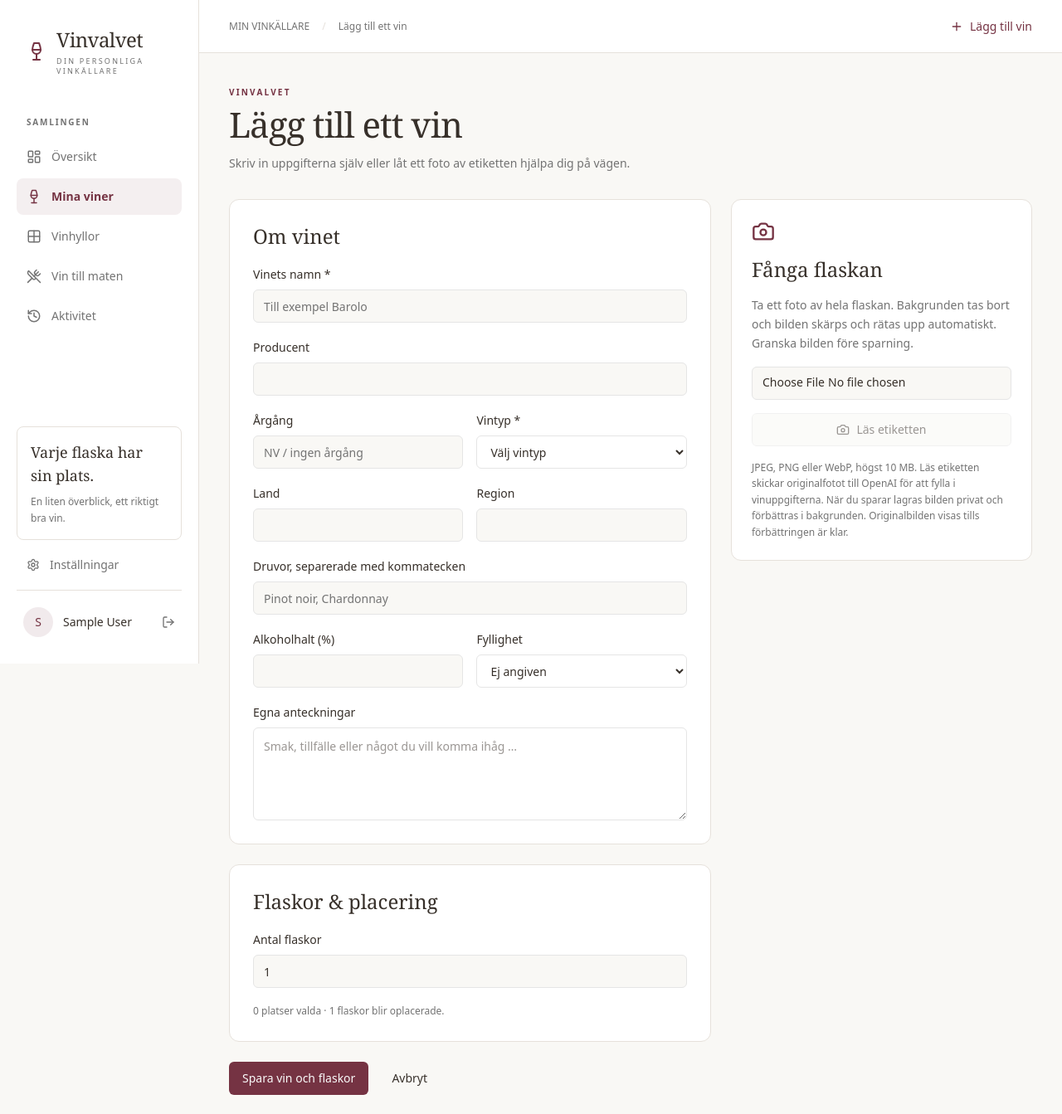
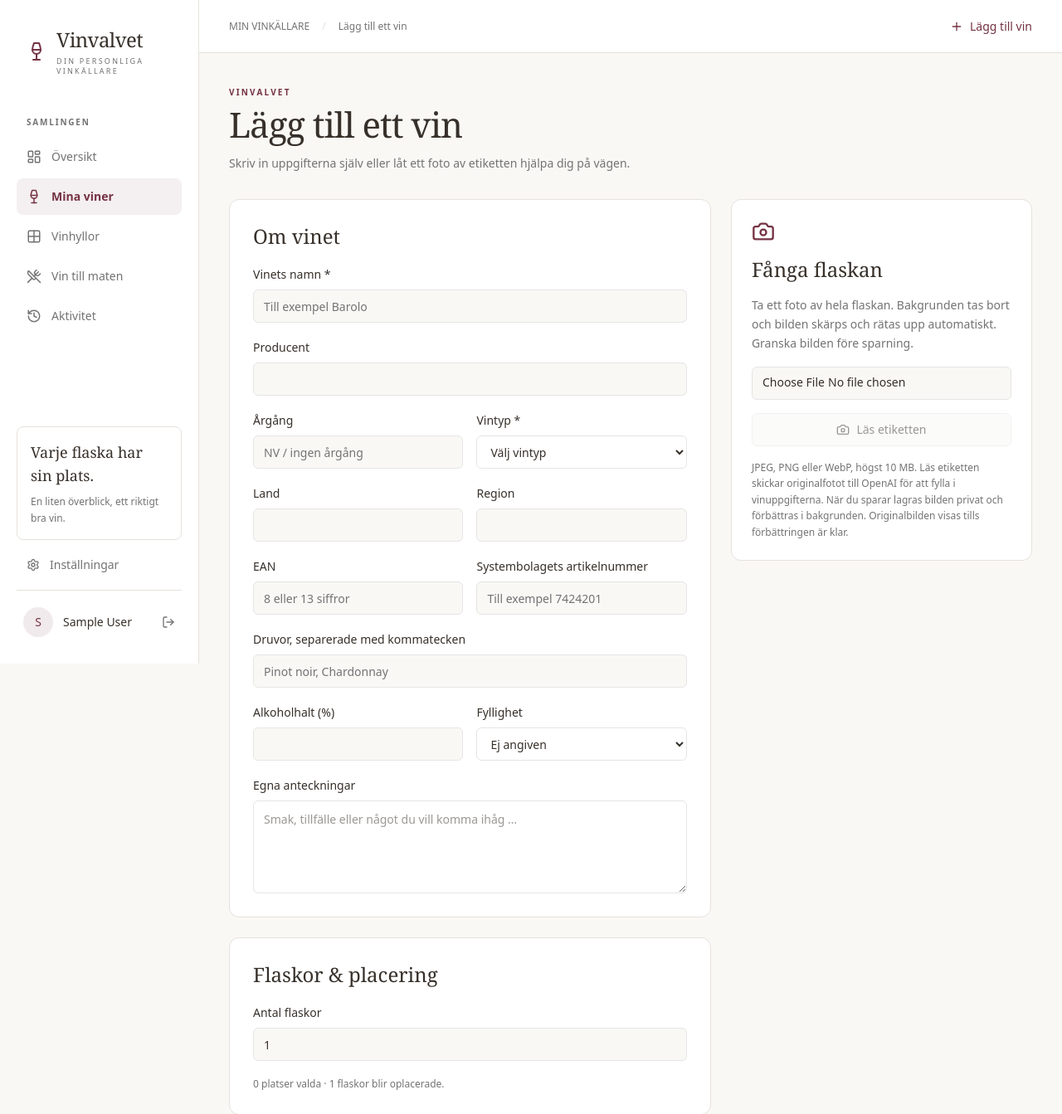
Before and after one commit to tobiaso88/vinvalvet, a Laravel app: page /wines/create in a window 1280 px wide. Shown: the top 1343 px of the page at 83% size. Before the commit the page ends 1320 px from the top, so only its background shows below. Run offline with Laravel 12, Linux system fonts and the light colour scheme; the visitor is signed in with stand-in values (Sample User, id 1); data that the repository does not hold is empty; style sheets or scripts are compiled from the project's sources; some libraries are stand-ins or nearby versions; some web fonts are replaced.

Commit message:
Add wine product identifiers

```diff
--- a/app/Http/Controllers/WineController.php
+++ b/app/Http/Controllers/WineController.php
@@ -28,7 +28,7 @@ class WineController extends Controller
         if ($request->filled('q')) {
             $term = '%'.mb_substr($request->string('q')->toString(), 0, 255).'%';
             $query->where(function ($q) use ($term) {
-                foreach (['name', 'producer', 'country', 'region'] as $field) {
+                foreach (['name', 'producer', 'country', 'region', 'ean', 'systembolaget_number'] as $field) {
                     $q->orWhere($field, 'like', $term);
                 }
                 $q->orWhereHas('grapes', fn ($g) => $g->where('name', 'like', $term));
--- a/app/Http/Requests/WineRequest.php
+++ b/app/Http/Requests/WineRequest.php
@@ -27,6 +27,8 @@ class WineRequest extends FormRequest
             'name' => ['required', 'string', 'max:255'], 'producer' => ['nullable', 'string', 'max:255'],
             'vintage' => ['nullable', 'integer', 'between:1800,'.date('Y')], 'type' => ['required', Rule::enum(WineType::class)],
             'country' => ['nullable', 'string', 'max:255'], 'region' => ['nullable', 'string', 'max:255'],
+            'ean' => ['nullable', 'string', 'regex:/^(?:\d{8}|\d{13})$/'],
+            'systembolaget_number' => ['nullable', 'string', 'max:20', 'regex:/^\d+$/'],
             'alcohol' => ['nullable', 'numeric', 'between:0,30'], 'body' => ['nullable', Rule::enum(WineBody::class)],
             'notes' => ['nullable', 'string', 'max:5000'], 'grapes' => ['present', 'array', 'max:20'],
             'grapes.*' => ['required', 'string', 'max:100', 'distinct:ignore_case'],
--- a/app/Models/Wine.php
+++ b/app/Models/Wine.php
@@ -14,7 +14,7 @@ class Wine extends Model
 {
     use HasFactory;
 
-    protected $fillable = ['name', 'producer', 'vintage', 'type', 'country', 'region', 'alcohol', 'body', 'notes'];
+    protected $fillable = ['name', 'producer', 'vintage', 'type', 'country', 'region', 'ean', 'systembolaget_number', 'alcohol', 'body', 'notes'];
 
     protected $hidden = ['label_path'];
 
--- a/database/factories/WineFactory.php
+++ b/database/factories/WineFactory.php
@@ -11,6 +11,6 @@ class WineFactory extends Factory
 {
     public function definition(): array
     {
-        return ['user_id' => User::factory(), 'name' => fake()->words(2, true), 'producer' => fake()->company(), 'vintage' => 2020, 'type' => WineType::Red, 'country' => 'Frankrike', 'body' => WineBody::Medium];
+        return ['user_id' => User::factory(), 'name' => fake()->words(2, true), 'producer' => fake()->company(), 'vintage' => 2020, 'type' => WineType::Red, 'country' => 'Frankrike', 'ean' => fake()->ean13(), 'systembolaget_number' => (string) fake()->numberBetween(1000, 9999999), 'body' => WineBody::Medium];
     }
 }
--- a/resources/js/pages/wines/form.tsx
+++ b/resources/js/pages/wines/form.tsx
@@ -16,6 +16,8 @@ export default function WineForm({ wine, racks }: { wine: Wine | null; racks: Ra
         type: wine?.type ?? ('' as WineType | ''),
         country: wine?.country ?? '',
         region: wine?.region ?? '',
+        ean: wine?.ean ?? '',
+        systembolaget_number: wine?.systembolaget_number ?? '',
         alcohol: wine?.alcohol?.toString() ?? '',
         body: wine?.body ?? ('' as WineBody | ''),
         notes: wine?.notes ?? '',
@@ -134,6 +136,26 @@ export default function WineForm({ wine, racks }: { wine: Wine | null; racks: Ra
                             </Field>
                             <Field label="Region">
                                 <Input value={form.data.region} onChange={(e) => form.setData('region', e.target.value)} />
+                            </Field>
+                        </div>
+                        <div className="grid gap-4 sm:grid-cols-2">
+                            <Field label="EAN" error={form.errors.ean}>
+                                <Input
+                                    inputMode="numeric"
+                                    maxLength={13}
+                                    value={form.data.ean}
+                                    onChange={(e) => form.setData('ean', e.target.value)}
+                                    placeholder="8 eller 13 siffror"
+                                />
+                            </Field>
+                            <Field label="Systembolagets artikelnummer" error={form.errors.systembolaget_number}>
+                                <Input
+                                    inputMode="numeric"
+                                    maxLength={20}
+                                    value={form.data.systembolaget_number}
+                                    onChange={(e) => form.setData('systembolaget_number', e.target.value)}
+                                    placeholder="Till exempel 7424201"
+                                />
                             </Field>
                         </div>
                         <Field label="Druvor, separerade med kommatecken">
--- a/resources/js/pages/wines/show.tsx
+++ b/resources/js/pages/wines/show.tsx
@@ -38,6 +38,8 @@ export default function WineShow({ wine, racks }: { wine: Wine; racks: Rack[] })
                             ['Region', wine.region],
                             ['Årgång', wine.vintage ?? 'NV'],
                             ['Druvor', wine.grapes.map((g) => g.name).join(', ')],
+                            ['EAN', wine.ean],
+                            ['Systembolagets artikelnummer', wine.systembolaget_number],
                             ['Fyllighet', wine.body ? wineBodies[wine.body] : null],
                             ['Alkohol', wine.alcohol != null ? wine.alcohol + ' %' : null],
                             ['Flaskor hemma', available.length],
--- a/resources/js/types/wine.ts
+++ b/resources/js/types/wine.ts
@@ -10,6 +10,8 @@ export interface Wine {
     type: WineType;
     country: string | null;
     region: string | null;
+    ean: string | null;
+    systembolaget_number: string | null;
     alcohol: number | null;
     body: WineBody | null;
     notes: string | null;
```
Also changed, not shown: tests/Feature/Vinvalvet/InventoryTest.php (+12 -2 lines), tests/frontend/cellar.test.tsx (+2 -0 lines), database/migrations/2026_09_13_214618_add_identifiers_to_wines_table.php (added).
